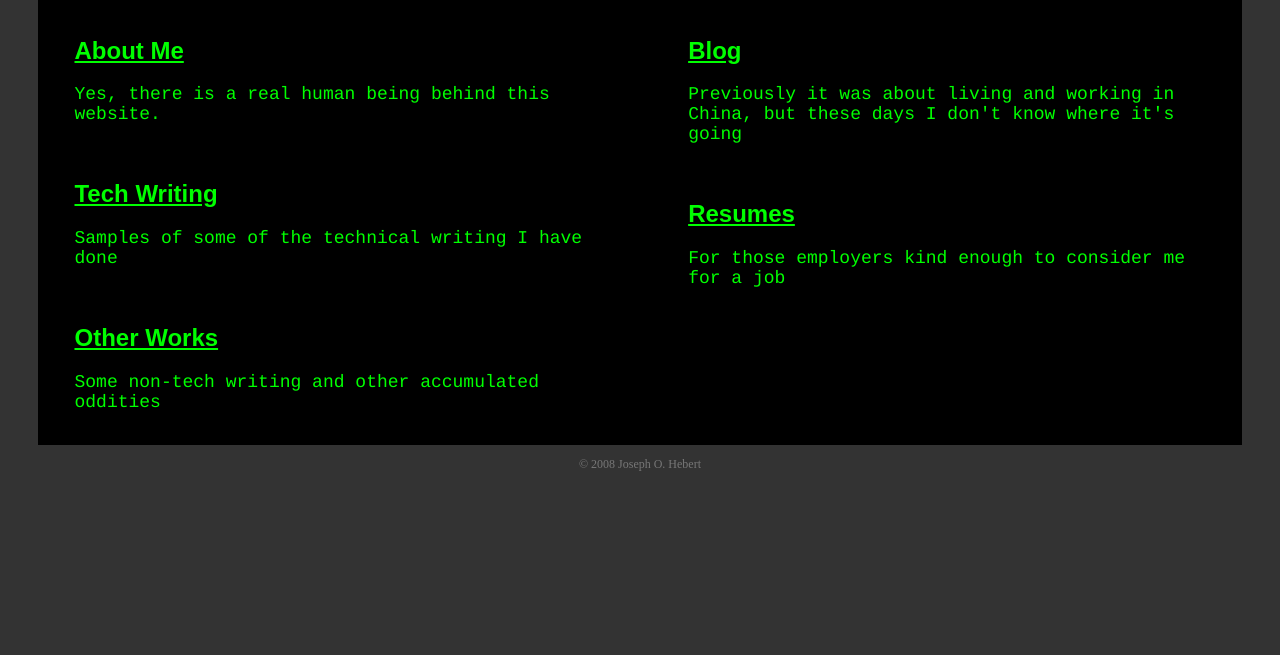
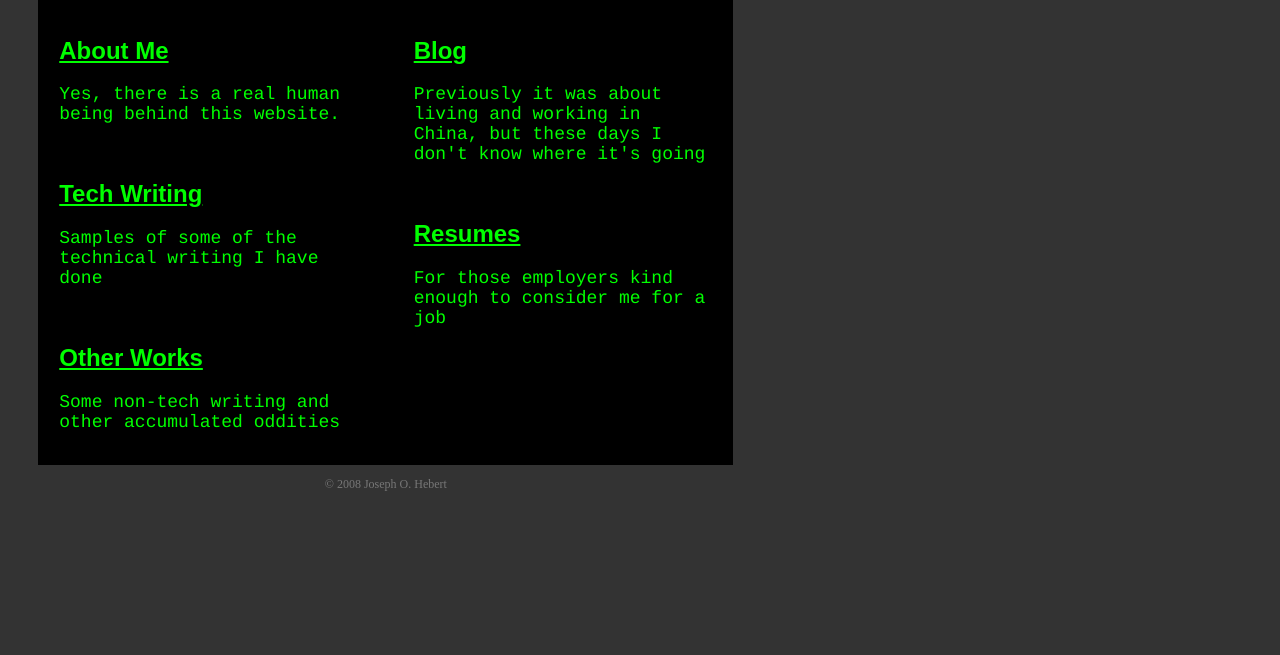
Before and after one commit to josephoh/josephoh.github.io, a plain HTML site: page _layouts/home.html in a window 1280 px wide. Shown: the part 145-800 px from the top of the page. Drawn offline with Linux system fonts and the light colour scheme; files that its build step writes are made by us from their sources; files whose address does not match are found by name.

Commit message:
changed body width

```diff
--- a/main.css
+++ b/main.css
@@ -10,7 +10,7 @@ body {
 	margin-right: 3%;
 	margin-top: 2%;
 	width: 94%;
-	min-width: 595px;
+	width: 695px;
 }
 
 #header {
```
